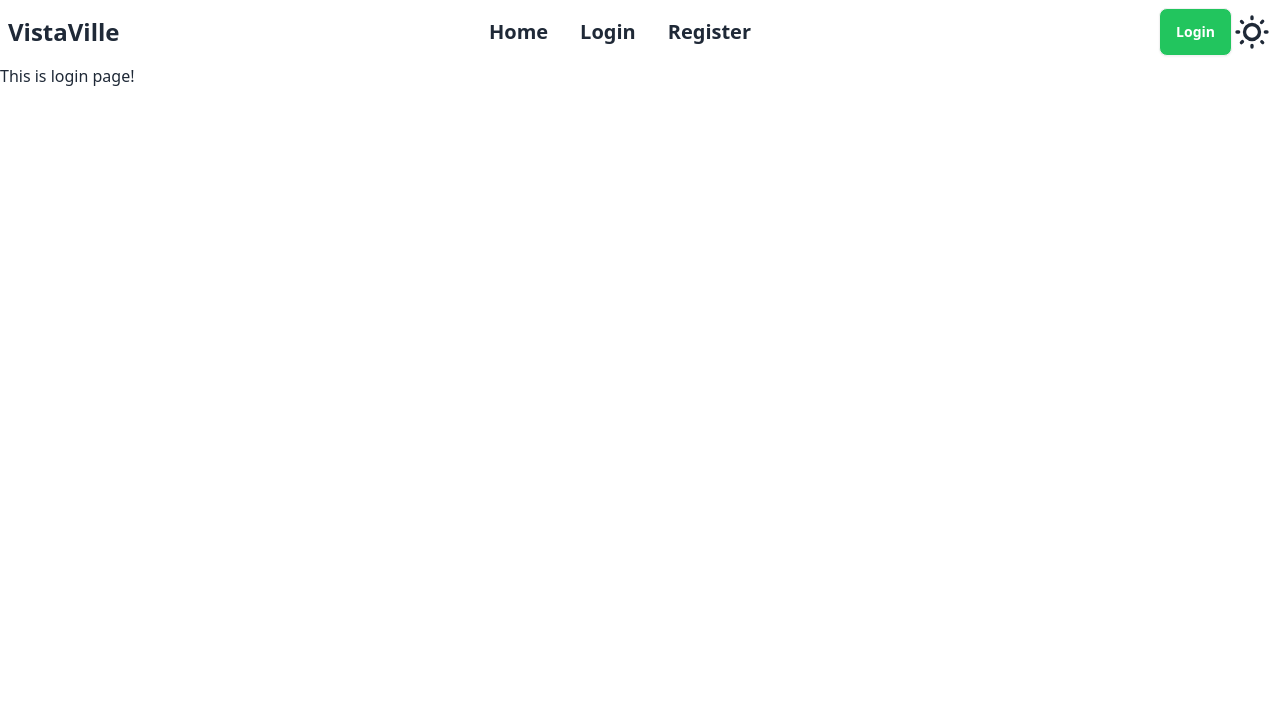
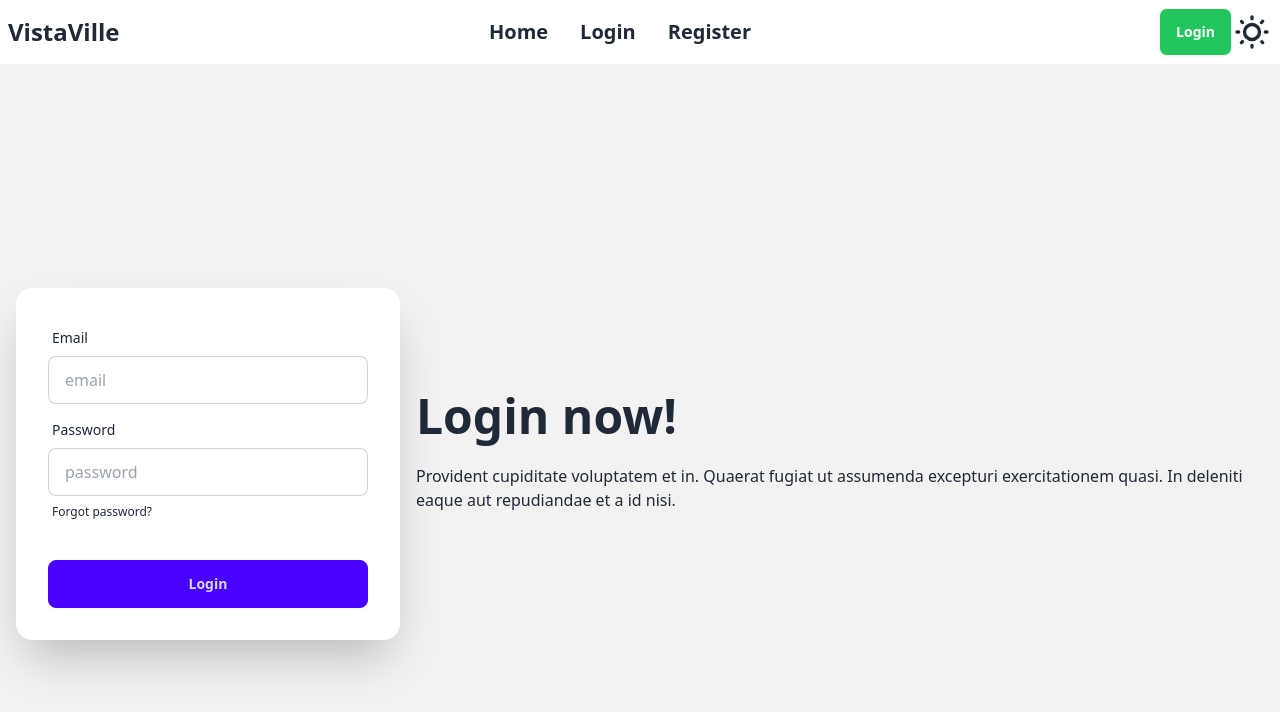
Before and after one commit to Rahi94/assignment-9-recap, a React (Vite) app: page /login in a window 1280 px wide. Shown: the top 712 px of the page. Built offline with nearby package versions, Linux system fonts and the light colour scheme.

Commit message:
login section added

```diff
--- a/src/pages/login/Login.jsx
+++ b/src/pages/login/Login.jsx
@@ -5,7 +5,40 @@
     return (
         <div>
             <Navbar></Navbar>
-            This is login page!
+            {/* form */}
+            <div className="hero bg-base-200 min-h-screen">
+                <div className="hero-content flex-col lg:flex-row-reverse">
+                    <div className="text-center lg:text-left">
+                        <h1 className="text-5xl font-bold">Login now!</h1>
+                        <p className="py-6">
+                            Provident cupiditate voluptatem et in. Quaerat fugiat ut assumenda excepturi exercitationem
+                            quasi. In deleniti eaque aut repudiandae et a id nisi.
+                        </p>
+                    </div>
+                    <div className="card bg-base-100 w-full max-w-sm shrink-0 shadow-2xl">
+                        <form className="card-body">
+                            <div className="form-control">
+                                <label className="label">
+                                    <span className="label-text">Email</span>
+                                </label>
+                                <input type="email" placeholder="email" className="input input-bordered" required />
+                            </div>
+                            <div className="form-control">
+                                <label className="label">
+                                    <span className="label-text">Password</span>
+                                </label>
+                                <input type="password" placeholder="password" className="input input-bordered" required />
+                                <label className="label">
+                                    <a href="#" className="label-text-alt link link-hover">Forgot password?</a>
+                                </label>
+                            </div>
+                            <div className="form-control mt-6">
+                                <button className="btn btn-primary">Login</button>
+                            </div>
+                        </form>
+                    </div>
+                </div>
+            </div>
         </div>
     );
 };
```
